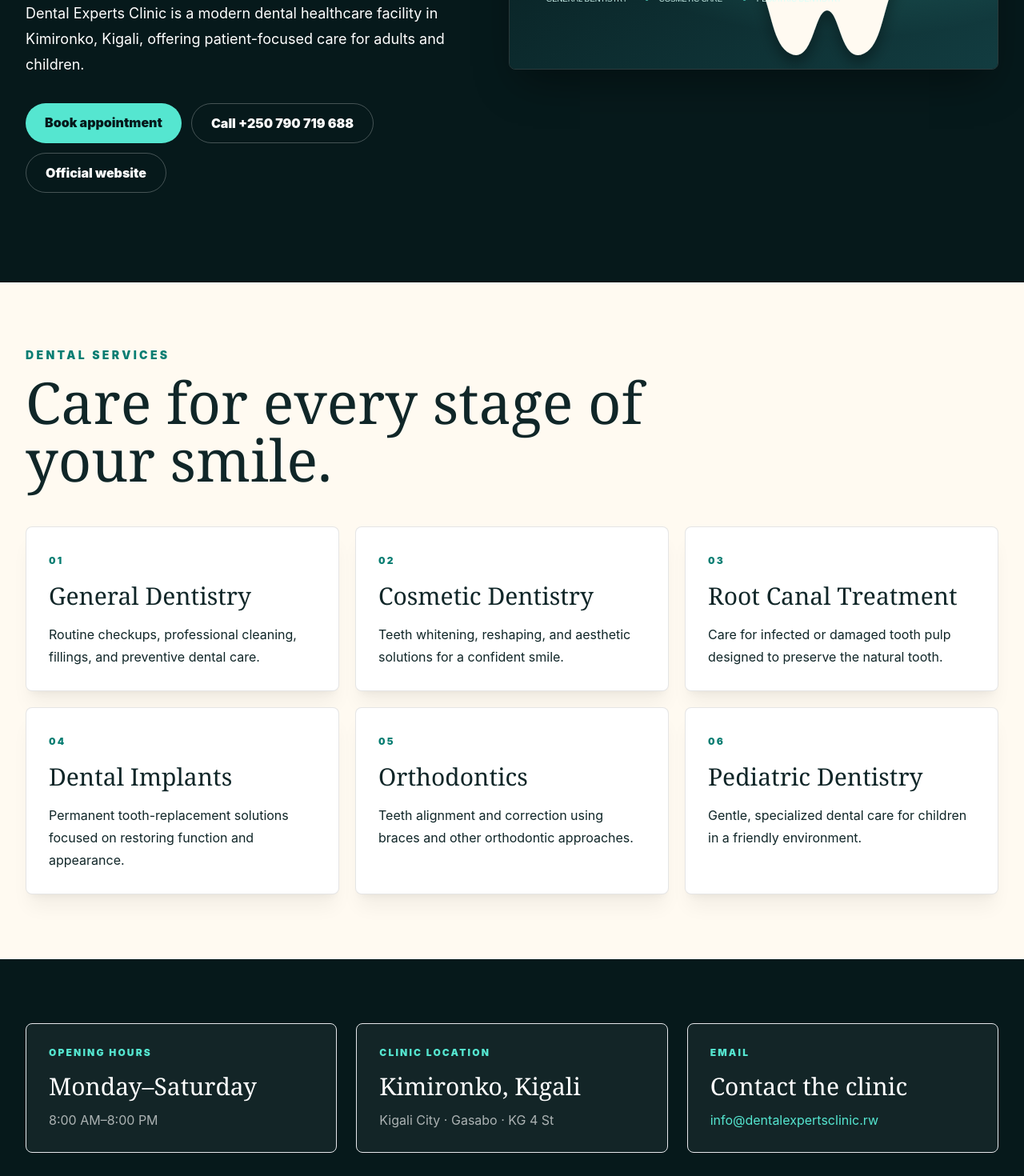
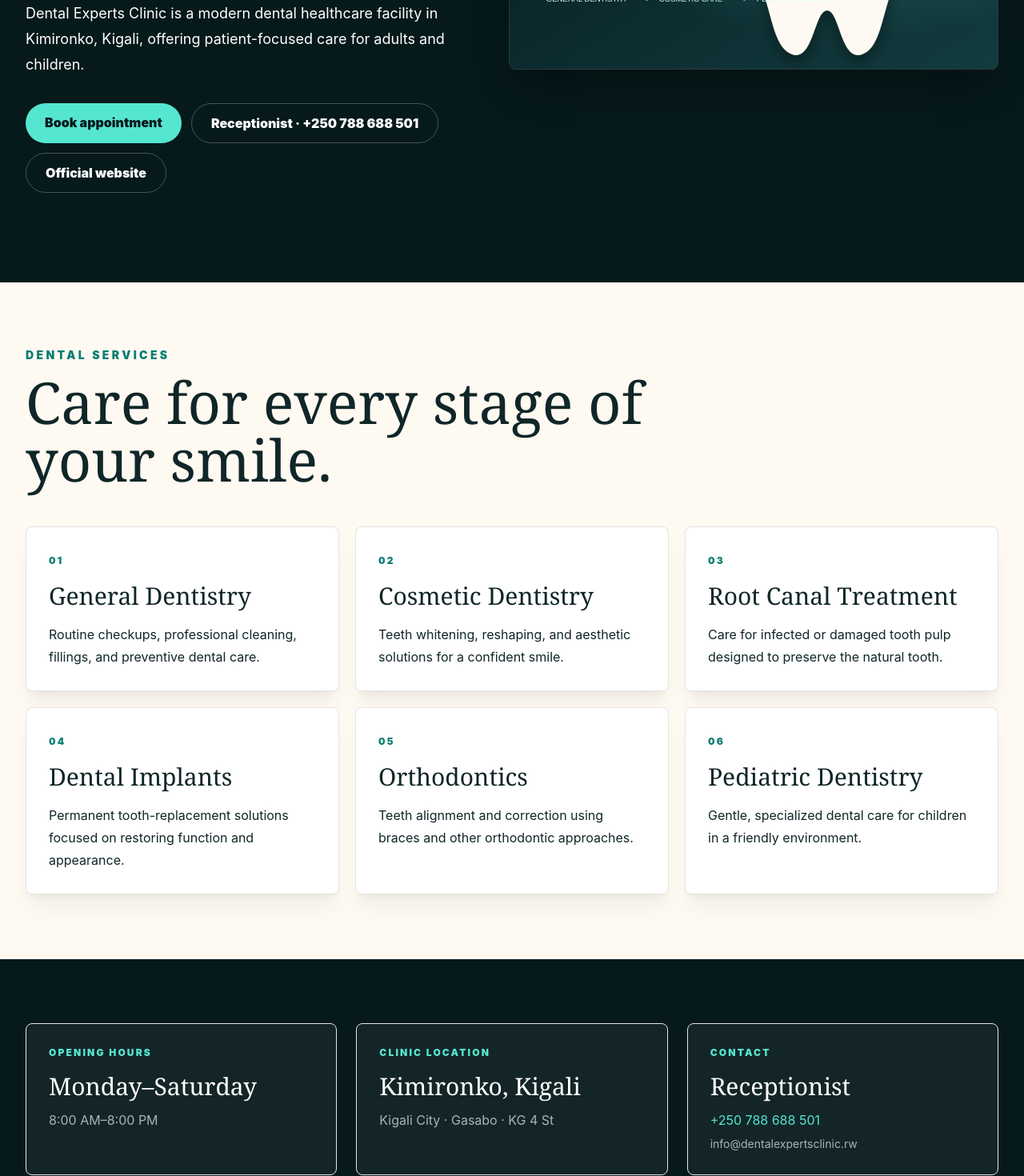
Before and after one commit to BaBraTv/babra-website-public, a Next.js app: page /dental-experts-clinic in a window 1280 px wide. Shown: the part 680-2150 px from the top of the page at 80% size. Built offline with nearby package versions, Linux system fonts and the light colour scheme.

Commit message:
Update Dental Experts Clinic receptionist contact

```diff
--- a/app/dental-experts-clinic/page.tsx
+++ b/app/dental-experts-clinic/page.tsx
@@ -2,6 +2,8 @@
 
 const officialWebsite = "https://dentalexpertsclinic.rw/";
 const appointmentUrl = "https://dentalexpertsclinic.rw/appointment.php";
+const receptionistPhone = "+250 788 688 501";
+const receptionistPhoneHref = "tel:+250788688501";
 
 export const metadata: Metadata = {
   title: "Dental Experts Clinic Kigali | Featured Healthcare Partner",
@@ -33,6 +35,11 @@
     name: "Dental Experts Clinic",
     url: officialWebsite,
     telephone: "+250790719688",
+    contactPoint: {
+      "@type": "ContactPoint",
+      contactType: "receptionist",
+      telephone: "+250788688501"
+    },
     email: "info@dentalexpertsclinic.rw",
     address: {
       "@type": "PostalAddress",
@@ -63,7 +70,7 @@
             <p className="mt-7 max-w-2xl text-lg leading-8 text-white/68">Dental Experts Clinic is a modern dental healthcare facility in Kimironko, Kigali, offering patient-focused care for adults and children.</p>
             <div className="mt-8 flex flex-wrap gap-3">
               <a className="rounded-full bg-[#55e6d0] px-6 py-3 font-black text-[#06191b]" href={appointmentUrl} target="_blank" rel="noopener noreferrer">Book appointment</a>
-              <a className="rounded-full border border-white/25 px-6 py-3 font-black" href="tel:+250790719688">Call +250 790 719 688</a>
+              <a className="rounded-full border border-white/25 px-6 py-3 font-black" href={receptionistPhoneHref}>Receptionist · {receptionistPhone}</a>
               <a className="rounded-full border border-white/25 px-6 py-3 font-black" href={officialWebsite} target="_blank" rel="noopener noreferrer">Official website</a>
             </div>
           </div>
@@ -91,7 +98,7 @@
         <div className="mx-auto grid max-w-7xl gap-6 lg:grid-cols-3">
           <article className="rounded-lg border border-white/12 bg-white/[0.05] p-7"><p className="text-xs font-black uppercase tracking-[0.18em] text-[#55e6d0]">Opening hours</p><h2 className="mt-4 font-serif text-3xl">Monday–Saturday</h2><p className="mt-3 text-white/65">8:00 AM–8:00 PM</p></article>
           <article className="rounded-lg border border-white/12 bg-white/[0.05] p-7"><p className="text-xs font-black uppercase tracking-[0.18em] text-[#55e6d0]">Clinic location</p><h2 className="mt-4 font-serif text-3xl">Kimironko, Kigali</h2><p className="mt-3 text-white/65">Kigali City · Gasabo · KG 4 St</p></article>
-          <article className="rounded-lg border border-white/12 bg-white/[0.05] p-7"><p className="text-xs font-black uppercase tracking-[0.18em] text-[#55e6d0]">Email</p><h2 className="mt-4 font-serif text-3xl">Contact the clinic</h2><a className="mt-3 inline-block text-[#55e6d0]" href="mailto:info@dentalexpertsclinic.rw">info@dentalexpertsclinic.rw</a></article>
+          <article className="rounded-lg border border-white/12 bg-white/[0.05] p-7"><p className="text-xs font-black uppercase tracking-[0.18em] text-[#55e6d0]">Contact</p><h2 className="mt-4 font-serif text-3xl">Receptionist</h2><a className="mt-3 inline-block text-[#55e6d0]" href={receptionistPhoneHref}>{receptionistPhone}</a><a className="mt-2 block break-words text-sm text-white/65" href="mailto:info@dentalexpertsclinic.rw">info@dentalexpertsclinic.rw</a></article>
         </div>
       </section>
 
--- a/app/page.tsx
+++ b/app/page.tsx
@@ -461,7 +461,7 @@
             <div className="mt-8 flex flex-wrap gap-3">
               <a className="rounded-full bg-[#55e6d0] px-6 py-3 font-black text-[#06191b]" href="/dental-experts-clinic">Explore the clinic</a>
               <a className="rounded-full border border-white/25 px-6 py-3 font-black text-white" href="https://dentalexpertsclinic.rw/appointment.php" target="_blank" rel="noopener noreferrer">Book appointment</a>
-              <a className="rounded-full border border-white/25 px-6 py-3 font-black text-white" href="tel:+250790719688">Call clinic</a>
+              <a className="rounded-full border border-white/25 px-6 py-3 font-black text-white" href="tel:+250788688501">Receptionist · +250 788 688 501</a>
             </div>
           </div>
           <a href="/dental-experts-clinic" className="group overflow-hidden rounded-lg border border-white/15 bg-white/[0.06] p-5 shadow-2xl shadow-black/30">
```
